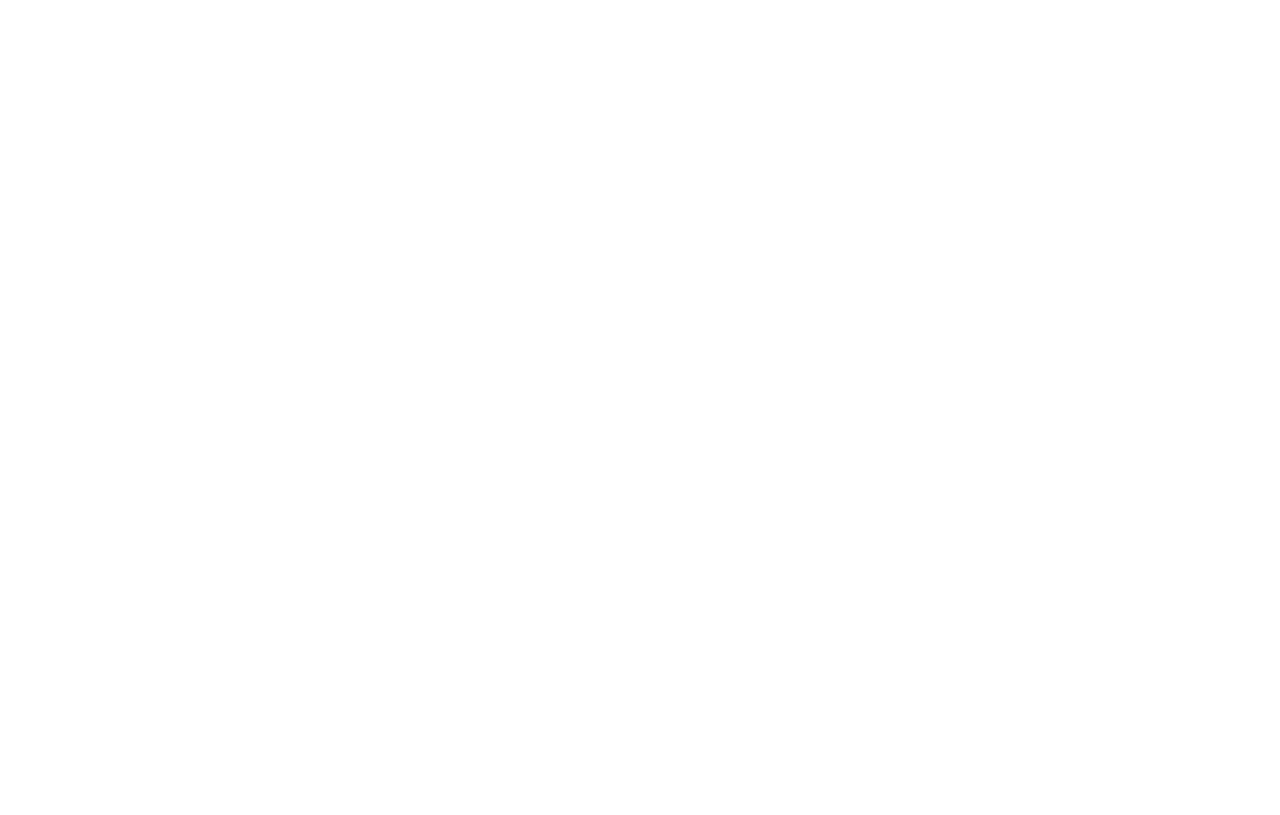
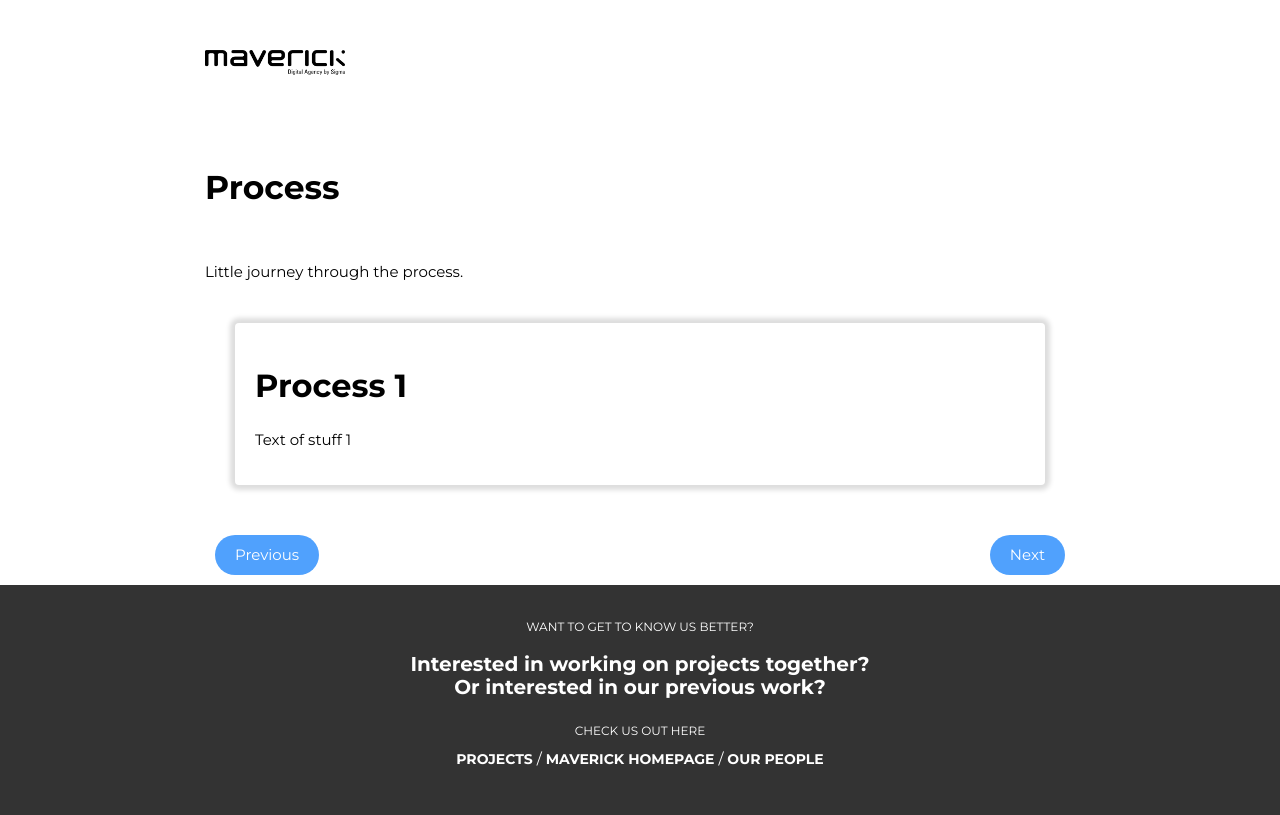
Before and after one commit to andyWynyard/gatsby-md-styled-components, a Gatsby site: page /process in a window 1280 px wide. Before the commit this address had no page. Built offline with nearby package versions, Linux system fonts and the light colour scheme; Gatsby itself is replaced by a stand-in of ours.

Commit message:
ux process beginning

```diff
--- a/gatsby-node.js
+++ b/gatsby-node.js
@@ -64,7 +64,7 @@
   // fetch raw data from the randomuser api
   const fetchRandomUser = () => get(`https://randomuser.me/api/`)
   // await for results
-  const res = await fetchRandomUser().catch(function(error) {
+  const res = await fetchRandomUser().catch(error => {
     console.log('This is an error bro', error)
   })
 
--- a/src/components/GlobalStyle.js
+++ b/src/components/GlobalStyle.js
@@ -22,6 +22,7 @@
     font-size: 3.3rem;
     line-height: 4.1rem;
     font-weight: 700;
+    padding: 6rem 0 3rem 0;
     }
   h2 {
     font-size: 3.2rem;
--- a/src/components/allUXers.js
+++ b/src/components/allUXers.js
@@ -32,8 +32,7 @@
   color: inherit;
 `
 
-export default props => {
-  return (
+export default props => (
   <Wrapper bgColor={props.bgColor}>
     <Inner width={props.width}>
       {props.data.map(item => {
@@ -56,4 +55,3 @@
     </Inner>
   </Wrapper>
 )
-}
--- a/src/components/button.js
+++ b/src/components/button.js
@@ -3,24 +3,34 @@
 export const Button = styled.button`
   border: none;
   background-color: inherit;
-  margin: ${props => props.margin || 0};
-  padding: ${props => props.padding || 0};
+  margin: ${props => props.margin || '1rem'};
+  padding: ${props => props.padding || '0.5rem 2rem'};
   width: auto;
   overflow: visible;
   font: inherit;
   outline: none;
   cursor: pointer;
   float: ${props => props.float};
-  color: ${props => props.color};
-  background-color: ${props => props.backgroundColor};
+  color: #fff;
+  background-color: ${props =>
+    props.primary
+      ? props.theme.primary
+      : props.secondary
+      ? props.theme.secondary
+      : null};
   border: ${props => props.border};
-  border-radius: ${props => props.borderRadius};
+  border-radius: 200px;
 `
 
 export const Anchor = styled.a`
   float: ${props => props.float};
-  color: ${props => props.color};
-  background-color: ${props => props.backgroundColor};
+  color: #fff;
+  background-color: ${props =>
+    props.primary
+      ? props.theme.primary
+      : props.secondary
+      ? props.theme.secondary
+      : null};
   cursor: pointer;
   /* If there is a diaplay property
         it will take that property, otherwise,
@@ -40,11 +50,3 @@
     box-shadow: 0 4px 4px -2px #eee;
   }
 `
-
-// export const Button = styled("button")`
-//   ${buttonStyle};
-// `;
-
-// export const Anchor = styled("a")`
-//   ${anchorStyle};
-// `;
--- a/src/components/cta.js
+++ b/src/components/cta.js
@@ -32,17 +32,6 @@
     font-weight: bold;
     font-size: 2rem;
   }
-
-  .cta__button {
-    margin-top: 20px;
-    text-decoration: none;
-    background-color: #1e66fb;
-    color: #fff;
-    padding: 10px 30px;
-    border-radius: 4px;
-    font-size: 14px;
-    box-shadow: 0 3px 3px -2px #999;
-  }
 `
 
 export default props => (
--- a/src/components/layout.js
+++ b/src/components/layout.js
@@ -2,7 +2,7 @@
 import PropTypes from 'prop-types'
 import Helmet from 'react-helmet'
 import { StaticQuery, graphql } from 'gatsby'
-import styled from 'styled-components'
+import styled, { ThemeProvider } from 'styled-components'
 import Footer from './footer'
 import Header from './header'
 
@@ -12,6 +12,10 @@
   padding: 0 15px;
   padding-top: 50px;
 `
+const theme = {
+  primary: '#50a1fd',
+  secondary: '#50a1fd',
+}
 
 const Layout = ({ children }) => (
   <StaticQuery
@@ -39,6 +43,8 @@
         >
           <html lang="en" />
         </Helmet>
+
+        <ThemeProvider theme={theme}>
           <StyledLayout className={`layout`}>
             <Header contact={data.site.siteMetadata.peterContact} />
             {children}
@@ -48,6 +54,7 @@
               people={data.site.siteMetadata.people}
             />
           </StyledLayout>
+        </ThemeProvider>
       </>
     )}
   />
--- /dev/null
+++ b/src/components/processBox.js
@@ -0,0 +1,21 @@
+import React from 'react'
+import styled from 'styled-components'
+
+const StyledProcessBox = styled.div`
+  background-color: ${props => props.backgroundColor};
+  box-shadow: 0 0 5px 5px #ddd;
+  border-radius: 4px;
+
+  padding: 2rem;
+  margin: 4rem 3rem;
+`
+
+const ProcessBox = props => {
+  return (
+    <StyledProcessBox backgroundColor={props.backgroundColor}>
+      {props.children}
+    </StyledProcessBox>
+  )
+}
+
+export default ProcessBox
--- /dev/null
+++ b/src/pages/process.js
@@ -0,0 +1,58 @@
+import React, { Component } from 'react'
+
+import Layout from '../components/layout'
+import { graphql } from 'gatsby'
+import { Button } from '../components/button'
+import ProcessBox from '../components/processBox'
+
+import styled from 'styled-components'
+
+const StyledOffer = styled.div`
+  background-color: #fff;
+`
+
+class Offer extends Component {
+  state = {
+    shownBox: 0,
+    data: [
+      { key: 'Process 1', description: 'Text of stuff 1' },
+      { key: 'Process 2', description: 'Text of stuff 2' },
+      { key: 'Process 3', description: 'Text of stuff 3' },
+    ],
+  }
+
+  render() {
+    const processBoxes = this.state.data.map((item, i) => (
+      <ProcessBox>
+        <h2>{item.key}</h2>
+        <p>{item.description}</p>
+      </ProcessBox>
+    ))
+    return (
+      <Layout>
+        <StyledOffer>
+          <h1>Process</h1>
+          <p>Little journey through the process.</p>
+
+          {processBoxes[this.state.shownBox]}
+
+          <Button
+            primary
+            onClick={() => this.setState({ shownBox: this.state.shownBox - 1 })}
+          >
+            Previous
+          </Button>
+          <Button
+            primary
+            onClick={() => this.setState({ shownBox: this.state.shownBox + 1 })}
+            float={`right`}
+          >
+            Next
+          </Button>
+        </StyledOffer>
+      </Layout>
+    )
+  }
+}
+
+export default Offer
```
Lines whose indentation alone changed are shown as unchanged.
